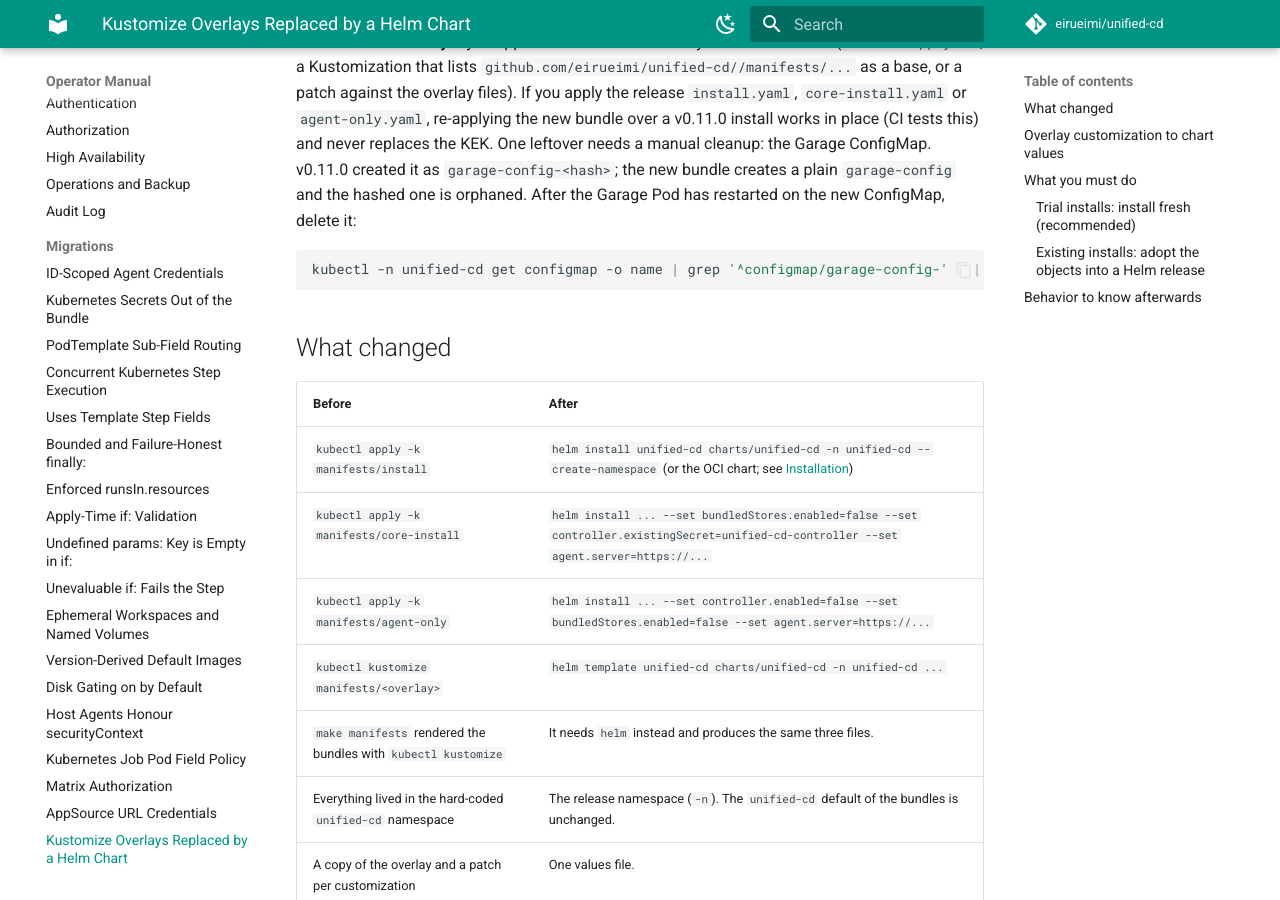
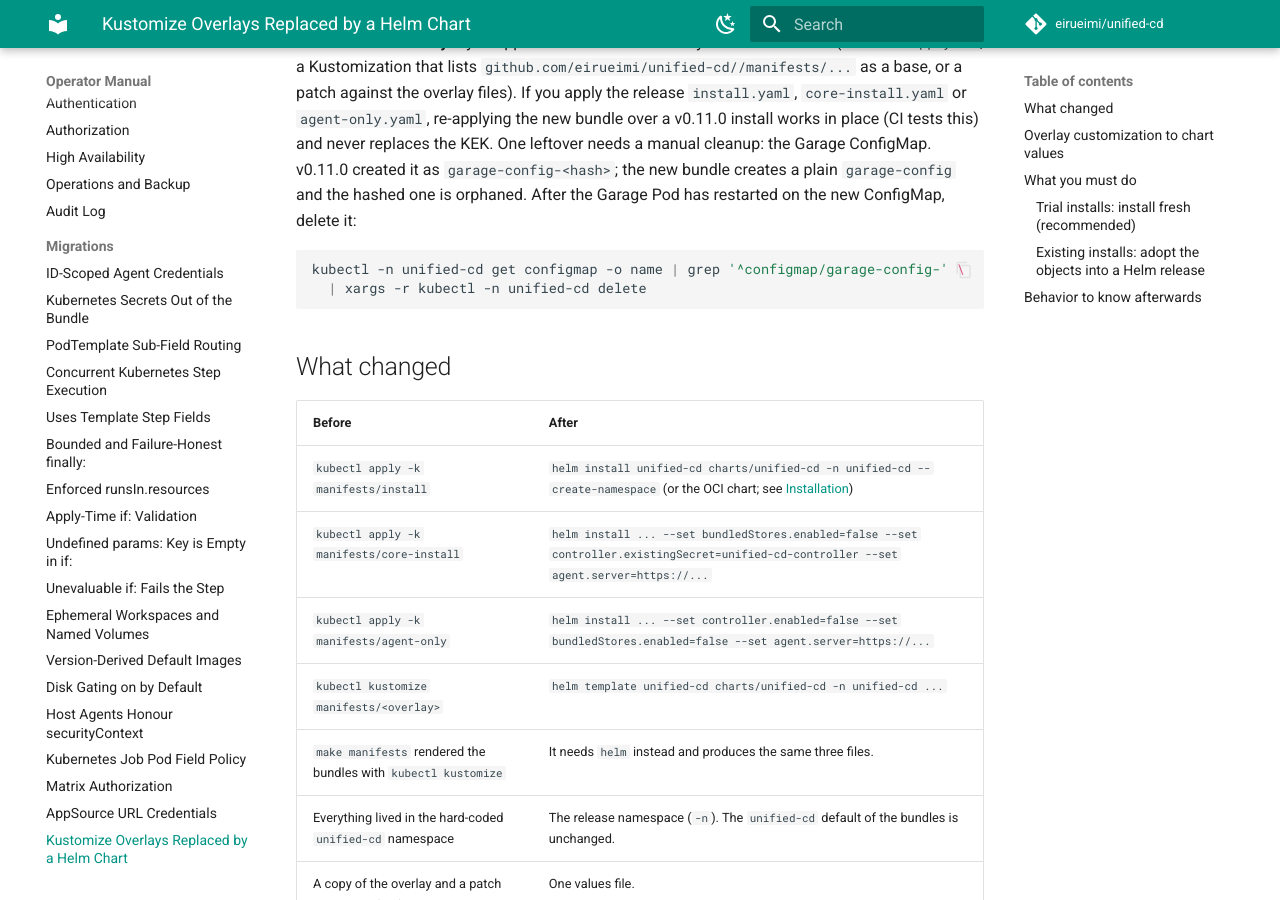
Before and after one commit to eirueimi/unified-cd, an MkDocs documentation site: the page built from docs/operator-manual/migrations/2026-10-30-helm-chart.md, in a window 1280 px wide and 900 px high, scrolled down 410 px. Built offline with MkDocs 1.6.1 and Material for MkDocs 9.7.7, drawn with Linux system fonts in a browser that asks for light colours; comment, search, counter and statistics services are not loaded; some of the changed text lies outside the part shown.

Commit message:
docs,ci: restore line continuations lost in the previous commits
Co-Authored-By: Claude Opus 5.5 <noreply@anthropic.com>
Claude-Session: https://claude.ai/code/session_01G3NWwwXnjYtSfzJjZYTrnV

````diff
--- a/docs/operator-manual/migrations/2026-10-30-helm-chart.md
+++ b/docs/operator-manual/migrations/2026-10-30-helm-chart.md
@@ -19,7 +19,8 @@ new bundle creates a plain `garage-config` and the hashed one is orphaned. After
 the Garage Pod has restarted on the new ConfigMap, delete it:
 
 ```bash
-kubectl -n unified-cd get configmap -o name | grep '^configmap/garage-config-'   | xargs -r kubectl -n unified-cd delete
+kubectl -n unified-cd get configmap -o name | grep '^configmap/garage-config-' \
+  | xargs -r kubectl -n unified-cd delete
 ```
 
 ## What changed
@@ -166,7 +167,8 @@ matches the images you run, and read the rendered diff first with
    chart's `garage-config` (only for installs that had the bundled Garage):
 
    ```bash
-   kubectl -n unified-cd get configmap -o name | grep '^configmap/garage-config-'      | xargs -r kubectl -n unified-cd delete
+   kubectl -n unified-cd get configmap -o name | grep '^configmap/garage-config-' \
+     | xargs -r kubectl -n unified-cd delete
    ```
 
 If `helm install` reports `exists and cannot be imported into the current
````
Also changed, not shown: README.md (+2 -1 lines), 1 other file.
